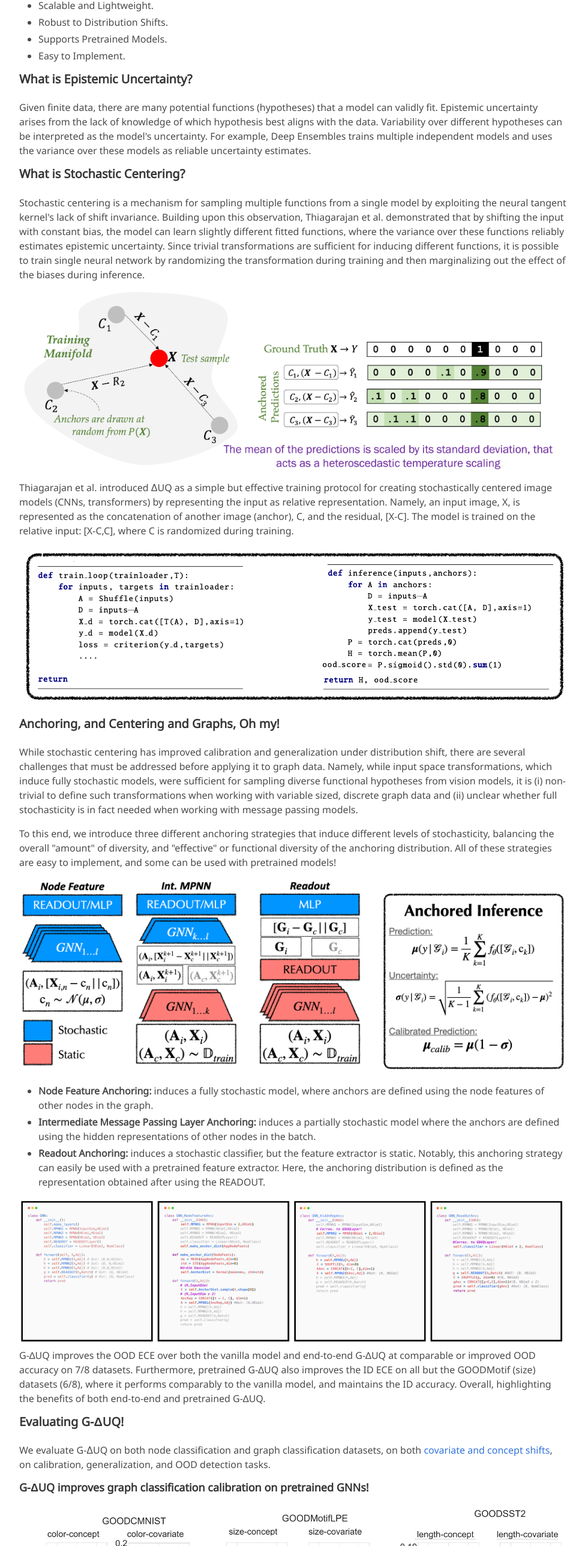
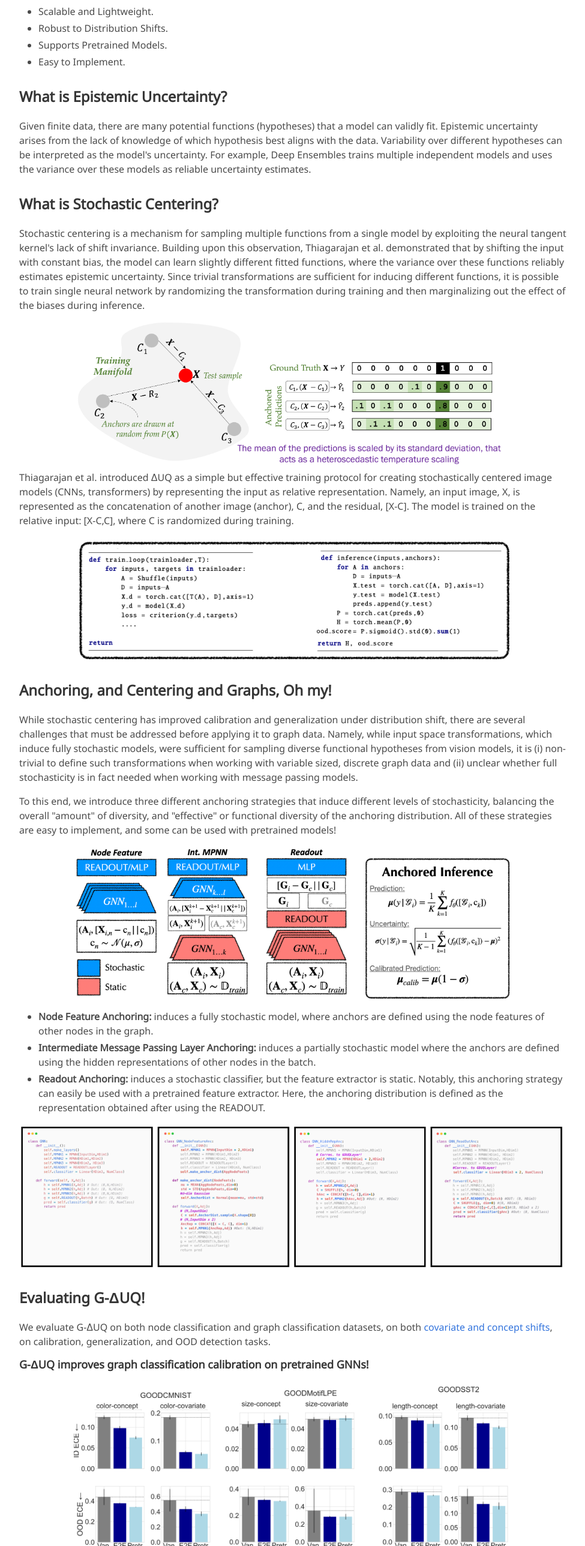
Before and after one commit to pujacomputes/gduq, a plain HTML site: page index.html in a window 1280 px wide. Shown: the part 1222-3800 px from the top of the page at 60% size, without its empty margins (152-1127 px from the left). Drawn offline with nearby package versions, Linux system fonts and the light colour scheme; some icons are missing; a web font is replaced by a local one.

Commit message:
Minor Updatse.

```diff
--- a/index.html
+++ b/index.html
@@ -37,7 +37,7 @@
         <div class="column has-text-centered">
           <div class="logo">
             <a href="#">
-              <img src="./assets/gduq_logo.png" alt="Logo" style="width: 100px; height: auto;">
+              <img src="./assets/gduq_logo.png" alt="Logo" style="width: 110px; height: auto;">
             </a>
           </div>
           <h1 class="title is-1 publication-title">Accurate and Scalable Estimation of Epistemic Uncertainty for Graph Neural Networks</h1>
@@ -136,27 +136,27 @@
     </ul>
 
 
-    <h4 class="title">What is Epistemic Uncertainty?</h4>
+    <h3 class="title">What is Epistemic Uncertainty?</h3>
     <p class="left-justified-text"> Given finite data, there are many potential functions (hypotheses) that a model can validly fit. Epistemic uncertainty arises from the lack of knowledge of which hypothesis best aligns with the data. Variability over different hypotheses can be interpreted as the model's uncertainty. For example, Deep Ensembles trains multiple independent models and uses the variance over these models as reliable uncertainty estimates. </p>
 
-    <h4 class="title">What is Stochastic Centering?</h4>
+    <h3 class="title">What is Stochastic Centering?</h3>
     <p class="left-justified-text"> Stochastic centering is a mechanism for sampling multiple functions from a single model by exploiting the neural tangent kernel's lack of shift invariance. Building upon this observation, Thiagarajan et al. demonstrated that by shifting the input with constant bias, the model can learn slightly different fitted functions, where the variance over these functions reliably estimates epistemic uncertainty. Since trivial transformations are sufficient for inducing different functions, it is possible to train single neural network by randomizing the transformation during training and then marginalizing out the effect of the biases during inference. </p>
 
-    <img src="./assets/anchoring.png" alt="Right Justified Image" class="centered-figure">
+    <img src="./assets/anchoring.png" alt="Right Justified Image" class="centered-figure" width="80%">
 
     <p> Thiagarajan et al. introduced ΔUQ as a simple but effective training protocol for creating stochastically centered image models (CNNs, transformers) by representing the input as relative representation. Namely, an input image, X, is represented as the concatenation of another image  (anchor), C, and the residual, [X-C]. The model is trained on the relative input: [X-C,C], where C is randomized during training. </p>
 
-    <img src="./assets/duq_training_narrow.png" alt="Right Justified Image" class="centered-figure">
+    <img src="./assets/duq_training_narrow.png" alt="Right Justified Image" class="centered-figure" width="80%">
 
   <p></p>
-    <h4 class="title">Anchoring, and Centering and Graphs, Oh my!</h4>
+    <h3 class="title">Anchoring, and Centering and Graphs, Oh my!</h3>
  <p> While stochastic centering has improved calibration and generalization under distribution shift, there are several challenges that must be addressed before applying it to graph data.
 Namely, while input space transformations, which induce fully stochastic models, were sufficient for sampling diverse functional hypotheses from vision models, it is (i) non-trivial to define such transformations when working with variable sized, discrete graph data and (ii) unclear whether full stochasticity is in fact needed when working with message passing models. </p>
 
 <p>To this end, we introduce three different anchoring strategies that induce different levels of stochasticity, balancing the overall "amount" of diversity, and "effective" or functional diversity of the anchoring distribution. All of these strategies are easy to implement, and some can be used with pretrained models! </p>
 
 
-    <img src="./assets/Overview-of-GDUQ.png" alt="Right Justified Image" class="centered-figure">
+    <img src="./assets/Overview-of-GDUQ.png" alt="Right Justified Image" class="centered-figure" width="80%">
     <ul>
       <li><b>Node Feature Anchoring:</b> induces a fully stochastic model, where anchors are defined using the node features of other nodes in the graph. </li>
       <li><b>Intermediate Message Passing Layer Anchoring:</b> induces a partially stochastic model where the anchors are defined using the hidden representations of other nodes in the batch. </li>
@@ -165,22 +165,21 @@ Namely, while input space transformations, which induce fully stochastic models,
 
     <img src="./assets/pseudocode.png" alt="Right Justified Image" class="centered-figure">
 
-    <p>G-∆UQ improves the OOD ECE over both the vanilla model and end-to-end G-∆UQ at comparable or improved OOD accuracy on 7/8 datasets. Furthermore, pretrained G-∆UQ also improves the ID ECE on all but the GOODMotif (size) datasets (6/8), where it performs comparably to the vanilla model, and maintains the ID accuracy. Overall, highlighting the benefits of both end-to-end and pretrained G-∆UQ.</p>
-  <h4 class="title">Evaluating G-ΔUQ! </h4>
+  <h3 class="title">Evaluating G-ΔUQ! </h3>
 
     <p> We evaluate G-ΔUQ on both node classification and graph classification datasets, on both <a href="https://arxiv.org/abs/2206.08452">covariate and concept shifts</a>, on calibration, generalization, and OOD detection tasks. </p>
 
 
   <h5 class="title">G-ΔUQ improves graph classification calibration on pretrained GNNs! </h5>
-    <img src="./assets/pretrained.png" alt="Right Justified Image" class="centered-figure">
+    <img src="./assets/pretrained.png" alt="Right Justified Image" class="centered-figure" width="80%">
+    <p>G-∆UQ improves the OOD ECE over both the vanilla model and end-to-end G-∆UQ at comparable or improved OOD accuracy on 7/8 datasets. Furthermore, pretrained G-∆UQ also improves the ID ECE on all but the GOODMotif (size) datasets (6/8), where it performs comparably to the vanilla model, and maintains the ID accuracy. Overall, highlighting the benefits of both end-to-end and pretrained G-∆UQ.</p>
 
-  <p> GΔ-UQ achieves the best OOD detection AUROC on 5/6 datasets. (It also performs well on the generalization gap prediction tasks. See paper.) </p>
   <h5 class="title">G-ΔUQ improves OOD detection performance! </h5>
-    <img src="./assets/ood_detection_perf.png" alt="Right Justified Image" class="centered-figure">
+    <img src="./assets/ood_detection_perf.png" alt="Right Justified Image" class="centered-figure" width="80%">
   <p> GΔ-UQ achieves the best OOD detection AUROC on 5/6 datasets. (It also performs well on the generalization gap prediction tasks. See paper.) </p>
 
   <h5 class="title">G-ΔUQ improves node classification calibration! </h5>
-    <img src="./assets/nodeclassification_results.png" alt="Right Justified Image" class="centered-figure">
+    <img src="./assets/nodeclassification_results.png" alt="Right Justified Image" class="centered-figure" width="80%">
     <p>We evaluate G Δ-UQ with node feature anchoring on: 4 Datasets, 2 Distribution shifts and 8 Post Hoc Calibration, and find that GΔ-UQ matches or surpasses accuracy and calibration of the vanilla GNN on 8/8 datasets. When combined with post-hoc calibration techniques, G Δ-UQ achieves the best accuracy on 8/8 datasets and the best or 2nd best calibration on 8/8  datasets.
       </p>
   </div>
--- a/static/css/index.css
+++ b/static/css/index.css
@@ -246,3 +246,9 @@ body {
     max-width: 90%;
     max-height: 90%;
   }
+
+
+.centered-figure {
+    display: block;
+    margin: 0 auto;
+}
```
Also changed, not shown: assets/eduq_logo.png (added).
